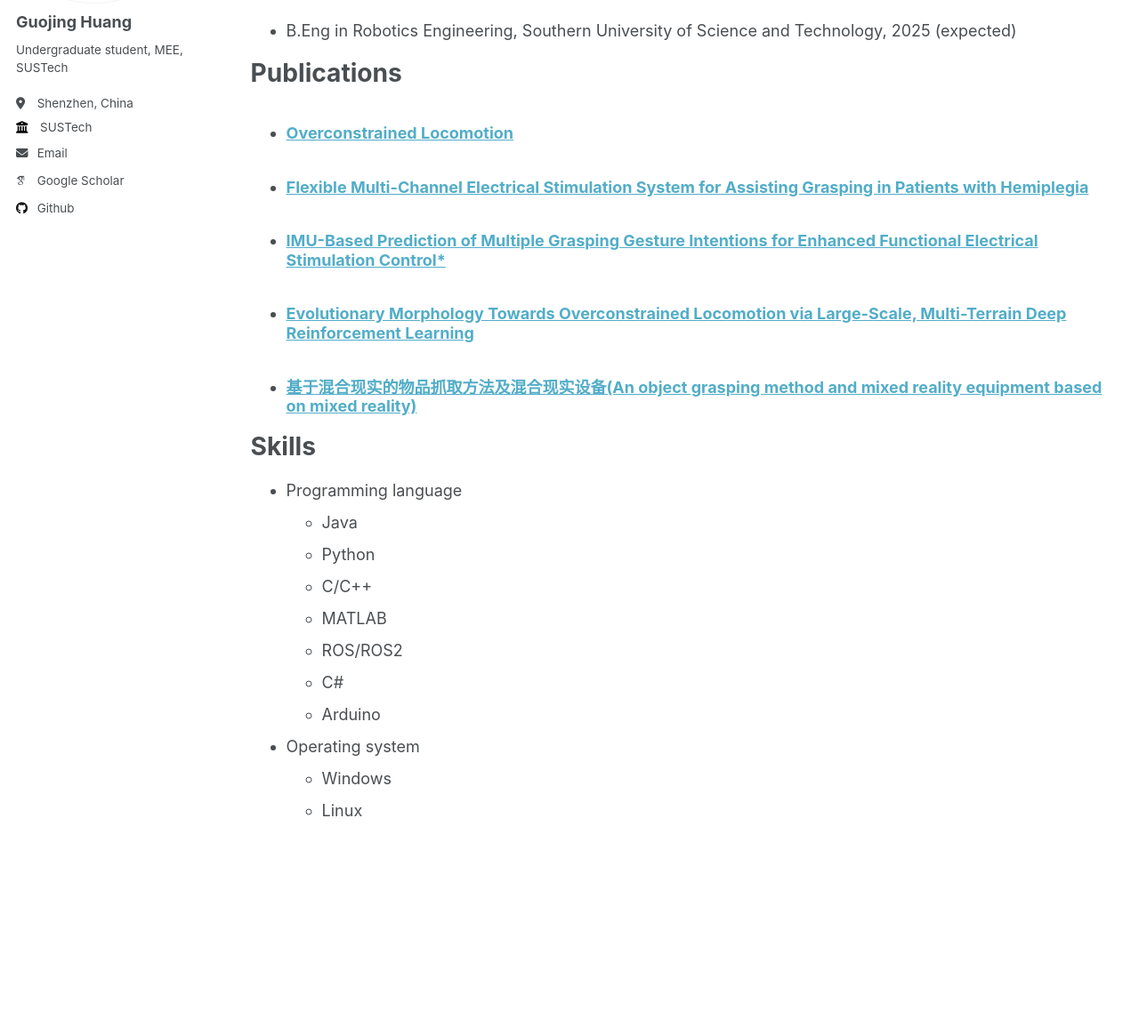
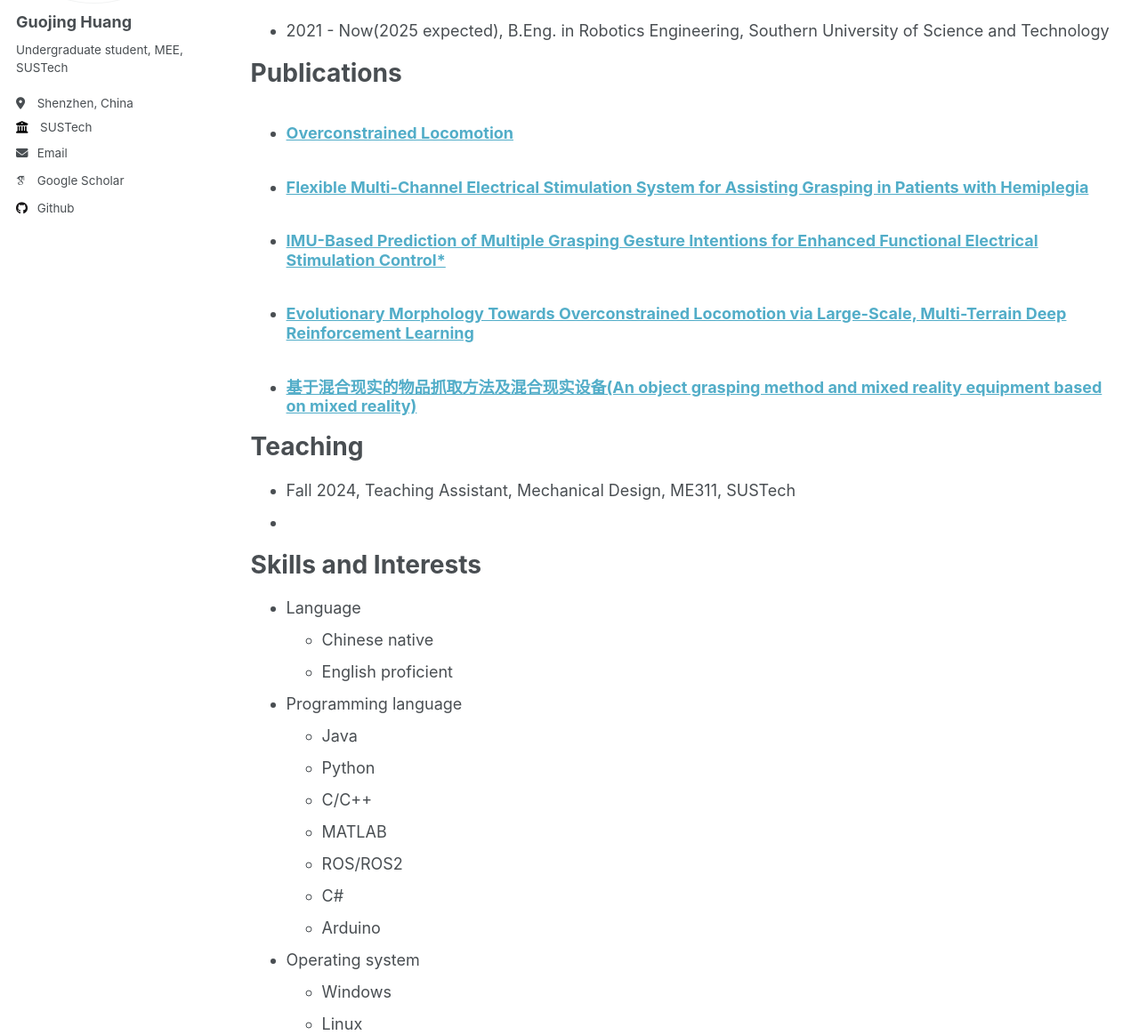
Before and after one commit to Acheng0211/acheng0211.github.io, a Jekyll site: the page built from _pages/cv.md, in a window 1280 px wide and 1400 px high, scrolled down 804 px. Shown: the part 236-1400 px from the top of the window at 89% size. Built offline with Jekyll 4.4.1, drawn with Linux system fonts in a browser that asks for light colours; some web fonts are replaced; some of the changed text lies outside the part shown.

Commit message:
update: cv

```diff
--- a/_pages/cv.md
+++ b/_pages/cv.md
@@ -17,7 +17,7 @@
 
 Education
 ======
-* B.Eng in Robotics Engineering, Southern University of Science and Technology, 2025 (expected)
+* 2021 - Now(2025 expected), B.Eng. in Robotics Engineering, Southern University of Science and Technology
 
 
 Publications
@@ -27,8 +27,16 @@
   {% endfor %}</ul>
 
 
-Skills
+Teaching
 ======
+* Fall 2024, Teaching Assistant, Mechanical Design, ME311, SUSTech
+*
+
+Skills and Interests
+======
+* Language
+  * Chinese native
+  * English proficient
 * Programming language
   * Java
   * Python
```
Also changed, not shown: other parts of _pages/cv.md (+3 -0 lines).
